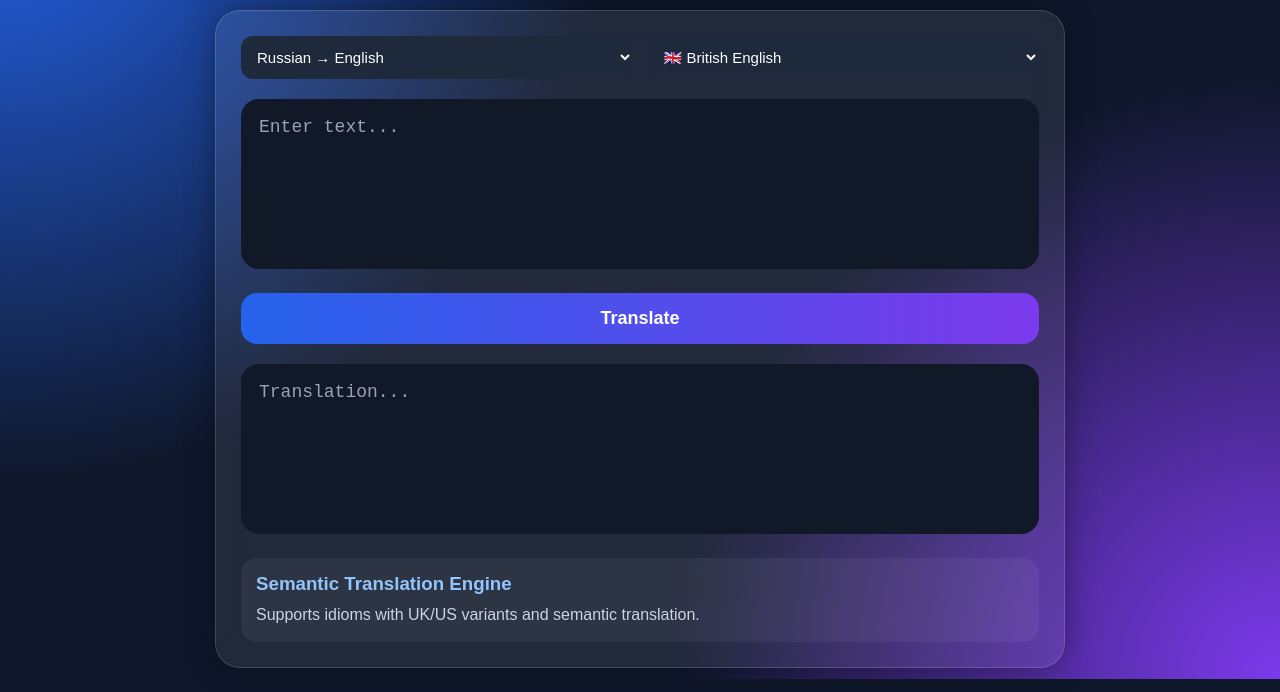
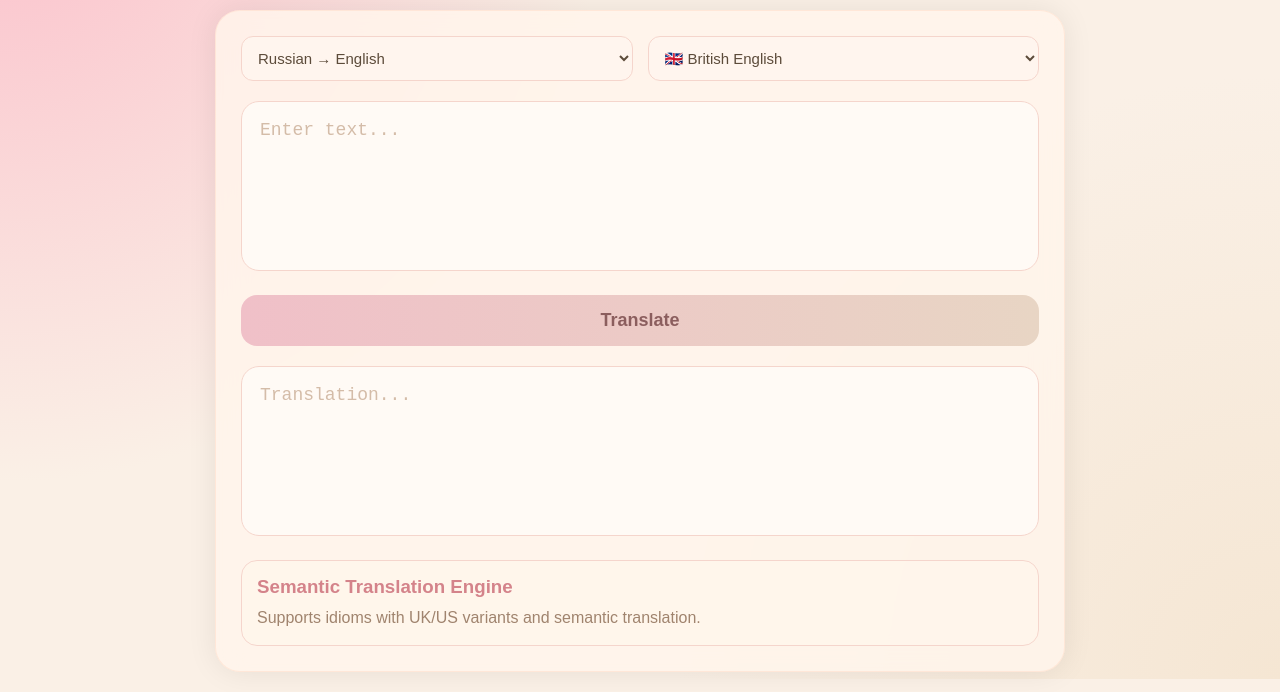
Before and after one commit to Hakimovaa02/aida-translate-global, a website: page public/index.html in a window 1280 px wide. Shown: the part 121-813 px from the top of the page. Drawn offline with Linux system fonts and the light colour scheme.

Commit message:
Update style.css

```diff
--- a/public/style.css
+++ b/public/style.css
@@ -10,8 +10,8 @@ body{
   font-family:Arial, sans-serif;
   min-height:100vh;
   overflow:hidden;
-  background:#0f172a;
-  color:white;
+  background:#faf0e6;
+  color:#5c4b3a;
 }
 
 .background{
@@ -19,9 +19,9 @@ body{
   width:100%;
   height:100%;
   background:
-    radial-gradient(circle at top left,#2563eb,transparent 40%),
-    radial-gradient(circle at bottom right,#7c3aed,transparent 40%),
-    #0f172a;
+    radial-gradient(circle at top left,#fbc0cb,transparent 40%),
+    radial-gradient(circle at bottom right,#f5e6d3,transparent 40%),
+    #faf0e6;
   z-index:-1;
 }
 
@@ -44,22 +44,23 @@ body{
   font-size:48px;
   font-weight:700;
   margin-bottom:10px;
+  color:#d4838a;
 }
 
 .developer{
-  color:#cbd5e1;
+  color:#b8957a;
   font-size:18px;
 }
 
 .translator-card{
   width:100%;
   max-width:850px;
-  background:rgba(255,255,255,0.08);
+  background:rgba(255,245,235,0.85);
   backdrop-filter:blur(15px);
-  border:1px solid rgba(255,255,255,0.15);
+  border:1px solid rgba(255,220,200,0.5);
   border-radius:25px;
   padding:25px;
-  box-shadow:0 0 30px rgba(0,0,0,0.35);
+  box-shadow:0 0 30px rgba(0,0,0,0.08);
 }
 
 .top-controls{
@@ -73,9 +74,10 @@ select{
   padding:12px;
   border:none;
   border-radius:12px;
-  background:#1e293b;
-  color:white;
+  background:#fff5ee;
+  color:#5c4b3a;
   font-size:15px;
+  border:1px solid #f5d5cc;
 }
 
 textarea{
@@ -87,12 +89,13 @@ textarea{
   font-size:18px;
   resize:none;
   margin-bottom:20px;
-  background:#111827;
-  color:white;
+  background:#fffaf5;
+  color:#4a3727;
+  border:1px solid #f5d5cc;
 }
 
 textarea::placeholder{
-  color:#94a3b8;
+  color:#d4bca8;
 }
 
 button{
@@ -103,28 +106,30 @@ button{
   font-size:18px;
   font-weight:bold;
   cursor:pointer;
-  background:linear-gradient(90deg,#2563eb,#7c3aed);
-  color:white;
+  background:linear-gradient(90deg,#f0c0c8,#e8d5c4);
+  color:#8b5e5e;
   transition:0.3s;
   margin-bottom:20px;
 }
 
 button:hover{
   transform:scale(1.02);
+  background:linear-gradient(90deg,#e8b0ba,#dfc5b0);
 }
 
 .info-block{
-  background:rgba(255,255,255,0.05);
+  background:rgba(255,245,235,0.7);
   border-radius:16px;
   padding:15px;
+  border:1px solid #f5d5cc;
 }
 
 .info-block h3{
   margin-bottom:8px;
-  color:#93c5fd;
+  color:#d4838a;
 }
 
 .info-block p{
-  color:#cbd5e1;
+  color:#a0846e;
   line-height:1.5;
 }
```
